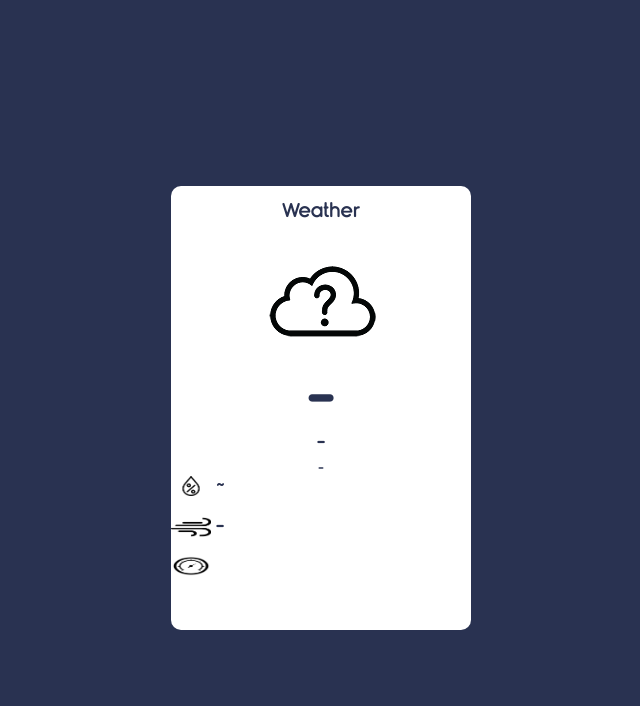
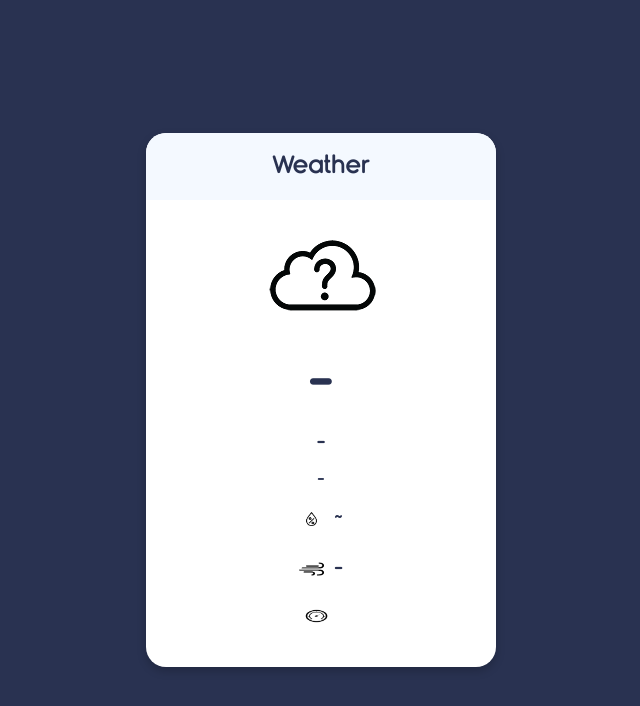
Before and after one commit to KruBro/Weather-App---javascript, a plain HTML site: page index.html in a window 1280 px wide. Shown: the whole page, without its empty margins (319-959 px from the left). Drawn offline with Linux system fonts and the light colour scheme.

Commit message:
new style

```diff
--- a/style.css
+++ b/style.css
@@ -1,128 +1,128 @@
 * {
-    font-family: "Rimouski";
+    font-family: "Rimouski", sans-serif;
 }
+
 body {
     background-color: #293251;
-
     height: 100vh;
     display: flex;
     align-items: center;
     justify-content: center;
+    margin: 0;
+    padding: 0;
 }
 
 .container {
-    width: 300px;
+    width: 90%;
+    max-width: 350px;
     background-color: #fff;
-    border-radius: 10px;
-    padding-bottom: 50px;
+    border-radius: 20px;
+    padding-bottom: 30px;
+    box-shadow: 0 4px 10px rgba(0, 0, 0, 0.2);
 }
 
-.app-title{
-    width: 300px;
-    height: 50px;
-    border-radius: 10px 10px 0 0;
+.app-title {
+    width: 100%;
+    background-color: #f4f9ff;
+    border-radius: 20px 20px 0 0;
 }
 
 .app-title p {
     text-align: center;
-    padding: 15px;
-    margin: 0 auto;
-    font-size: 1.2em;
+    padding: 20px;
+    margin: 0;
+    font-size: 1.5em;
     color: #293251;
 }
 
-/*pop up notification*/
-
-.notification{
+/* Pop-up Notification */
+.notification {
     background-color: #f8d7da;
     display: none;
+    border-radius: 10px;
+    margin: 10px;
 }
 
-.notification p{
+.notification p {
     color: #721c24;
-    font-size: 1.2em;
+    font-size: 1em;
     margin: 0;
     text-align: center;
-    padding: 10px 0;
+    padding: 10px;
 }
 
-/*Weather*/
-
-.weather-container{
-    width: 300px;
-    height: 300px;
-    background-color: #F4F9FF;
-    gap: ;
+/* Weather */
+.weather-container {
+    width: 100%;
+    background-color: #f4f9ff;
+    padding: 20px 0;
+    border-radius: 10px;
 }
 
-.weather-icon{
-    width: 300px;
-    height: 128px;
+.weather-icon {
+    width: 100%;
+    height: auto;
+    text-align: center;
+    margin: 10px 0;
 }
 
-.weather-icon img{
-    display: block;
-    margin: 0 auto;
+.weather-icon img {
+    max-width: 150px;
+    height: auto;
 }
 
-/*Temperature*/
-
-.temperature-value{
-    width: 300px;
-    height: 60px;
+/* Temperature */
+.temperature-value {
+    width: 100%;
+    margin: 10px 0;
 }
 
-.temperature-value p{
-    padding: 0;
+.temperature-value p {
     margin: 0;
-    font-size: 4em;
+    font-size: 3.5em;
     text-align: center;
     color: #293251;
     cursor: pointer;
 }
 
-.temperature-value span{
+.temperature-value span {
     color: #293251;
     font-size: 0.5em;
 }
 
-.temperature-description p{
-    padding: 8px;
+.temperature-description p {
+    padding: 8px 0;
     margin: 0;
     color: #293251;
     text-align: center;
     font-size: 1.2em;
 }
 
-/*Location*/
-
-.location p{
+/* Location */
+.location p {
     margin: 0;
-    padding: 0;
+    padding: 10px 0;
     color: #293251;
     text-align: center;
-    font-size: 0.8em;
+    font-size: 1em;
 }
 
-/*Humidity*/
-.humidity{
+/* Humidity */
+.humidity {
     display: flex;
     align-items: center;
-    /* justify-content: left; */
-    gap: 5px;
+    gap: 10px;
+    justify-content: center;
+    margin: 10px 0;
 }
-.humidity-icon img{
-    width: 40px;
-    height: 20px;
+
+.humidity-icon img {
+    width: 25px;
+    height: auto;
     display: block;
 }
 
-.humidity-value {
-    /* width: 150px; */
-    /* height: 30px; */
-}
-
-.humidity-value p{
+.humidity-value p {
     padding: 0;
     margin: 0;
     font-size: 1.2em;
@@ -130,50 +130,47 @@ body {
     color: #293251;
 }
 
-.humidity-value span{
+.humidity-value span {
     color: #293251;
-    font-size: 1.2em;
+    font-size: 1em;
 }
 
-/*Wind*/
-
-.wind{
+/* Wind */
+.wind {
     display: flex;
     align-items: center;
-    gap: 5px;
+    gap: 10px;
+    justify-content: center;
+    margin: 10px 0;
 }
 
-.wind-img img{
-    width: 40px;
-    height: 20px;
+.wind-img img {
+    width: 25px;
+    height: auto;
     display: block;
 }
 
-.wind-speed{
-    /*width: 150px;
-    height: 30px;*/
-}
-
-.wind-speed p{
-
+.wind-speed p {
     font-size: 1.2em;
     text-align: center;
     color: #293251;
 }
 
-/*Pressure*/
+/* Pressure */
 .pressure {
     display: flex;
     align-items: center;
-    gap: 5px;
+    gap: 10px;
+    justify-content: center;
+    margin: 10px 0;
 }
 
-.pressure-icon img{
-    width: 40px;
-    height: 20px;
+.pressure-icon img {
+    width: 25px;
+    height: auto;
 }
 
-.pressure p{
+.pressure p {
     padding: 0;
     margin: 0;
     font-size: 1.2em;
```
